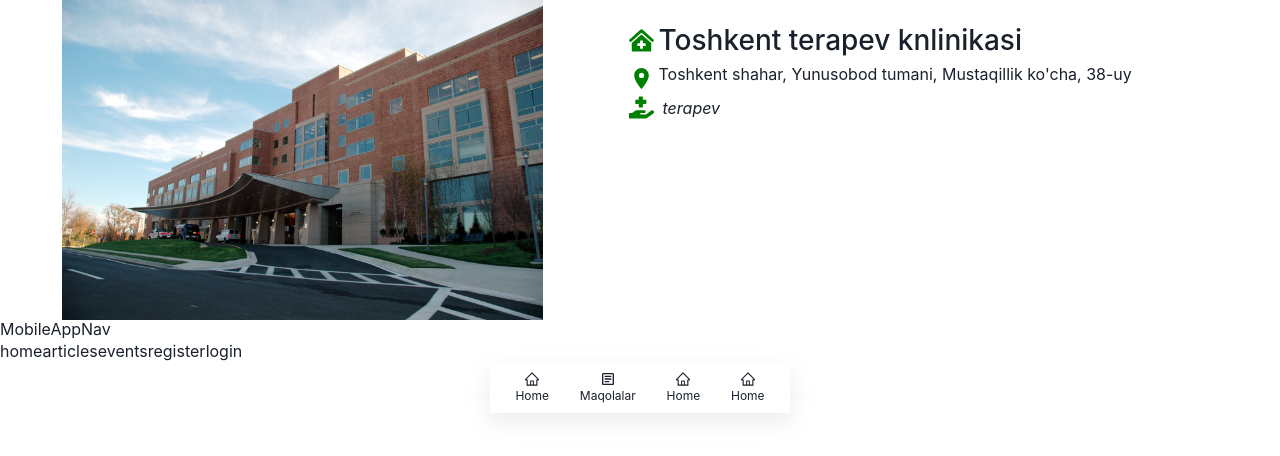
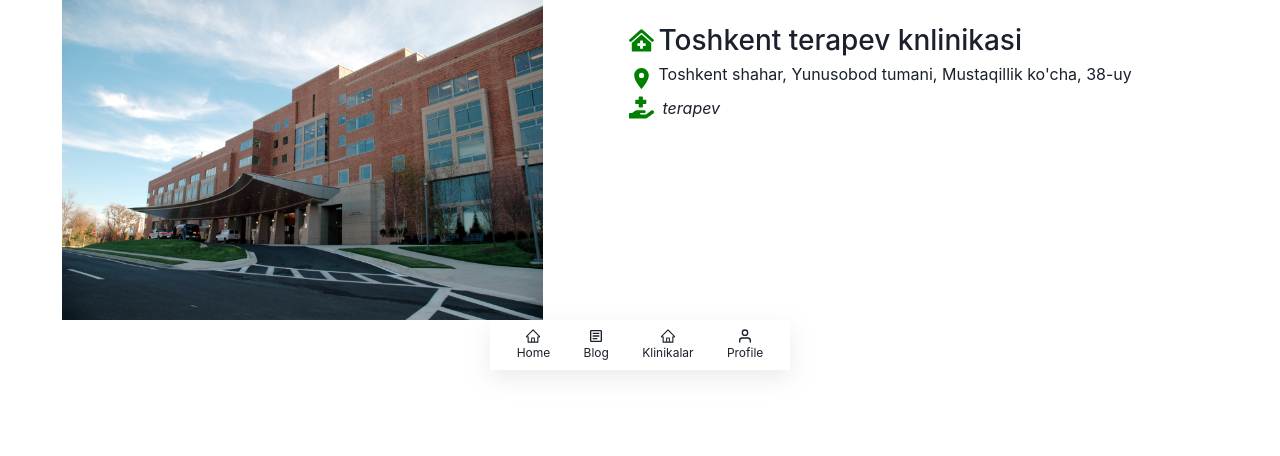
Before and after one commit to OlimovS/health-unit, a React (Create React App) app: page /kliniks/1 in a window 1280 px wide. Shown: the top 456 px of the page. Built offline with nearby package versions, Linux system fonts and the light colour scheme.

Commit message:
changed: navigation

```diff
--- a/src/components/MobileAppNav/IconWithUnderText.jsx
+++ b/src/components/MobileAppNav/NavItem.jsx
@@ -1,13 +1,14 @@
 import React from "react";
+import { Link } from "react-router-dom";
 
-const IconWithUnderText = ({ icon, text }) => {
+const IconWithUnderText = ({ icon, text, link }) => {
   return (
-    <div>
+    <Link to={link}>
       <div className="icon__undertext">
         {icon}
         <p>{text}</p>
       </div>
-    </div>
+    </Link>
   );
 };
 
--- a/src/components/MobileAppNav/index.tsx
+++ b/src/components/MobileAppNav/index.tsx
@@ -2,34 +2,33 @@ import React from "react";
 import { Link } from "react-router-dom";
 import { AiOutlineHome } from "react-icons/ai";
 import { MdOutlineArticle } from "react-icons/md";
+import { FiUser } from "react-icons/fi";
 
 // styles
 import "./styles.css";
-import IconWithUnderText from "./IconWithUnderText";
+import NavItem from "./NavItem";
 
 const MobileAppNav = () => {
   return (
     <div>
-      <h1>MobileAppNav</h1>
-      <Link to="/">home</Link>
-      <Link to="/articles">articles</Link>
-      <Link to="/events">events</Link>
-      <Link to="/register">register</Link>
-      <Link to="/login">login</Link>
       <div>
         <nav className="mobile__app__nav">
           <ul>
             <li>
-              <IconWithUnderText icon={<AiOutlineHome />} text="Home" />
+              <NavItem icon={<AiOutlineHome />} text="Home" link="/" />
             </li>
             <li>
-              <IconWithUnderText icon={<MdOutlineArticle />} text="Maqolalar" />
+              <NavItem icon={<MdOutlineArticle />} text="Blog" link="/blog" />
             </li>
             <li>
-              <IconWithUnderText icon={<AiOutlineHome />} text="Home" />
+              <NavItem
+                icon={<AiOutlineHome />}
+                text="Klinikalar"
+                link="/kliniks"
+              />
             </li>
             <li>
-              <IconWithUnderText icon={<AiOutlineHome />} text="Home" />
+              <NavItem icon={<FiUser />} text="Profile" link="/profile" />
             </li>
           </ul>
         </nav>
```
